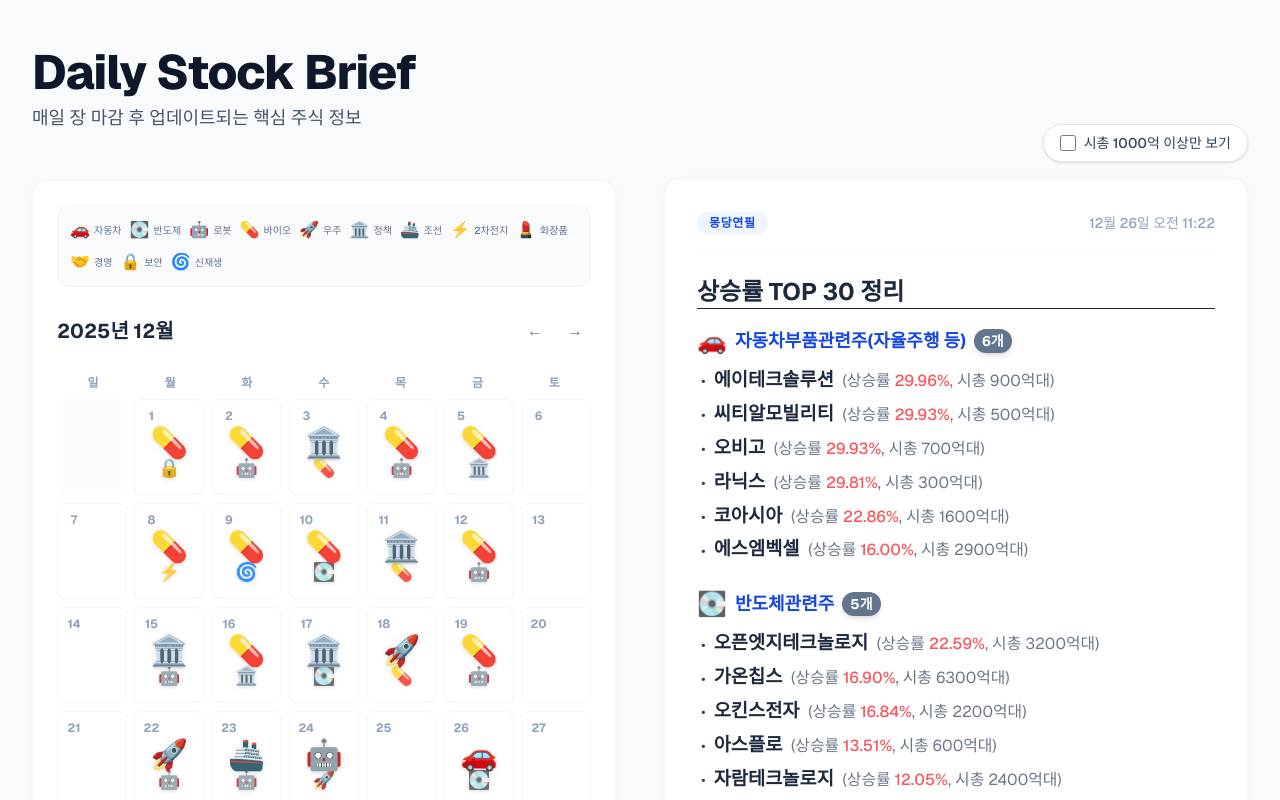
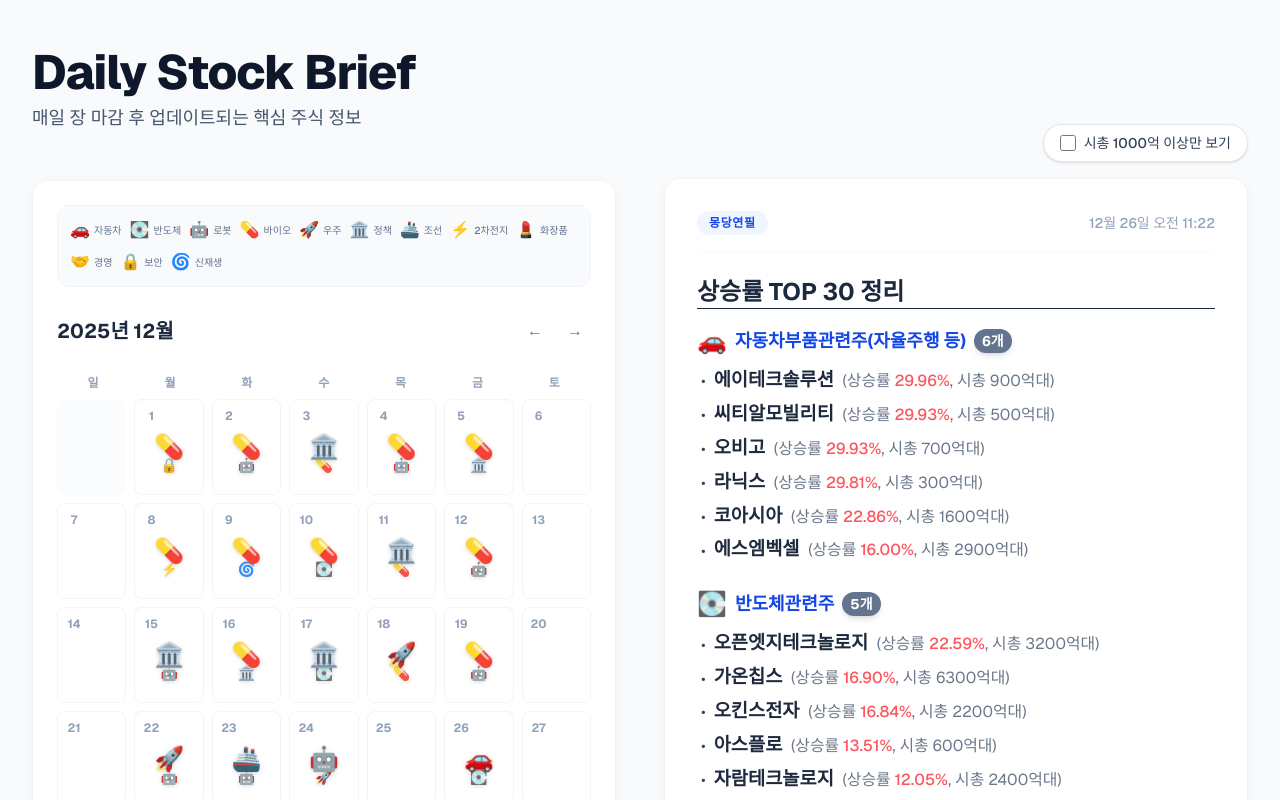
Before and after one commit to nanchacha/dailystock, a Next.js app: page / in a window 1280 px wide. Shown: the top 800 px of the page. Built offline with nearby package versions, Linux system fonts and the light colour scheme.

Commit message:
style: Reduce calendar emoji sizes by approx 20%

```diff
--- a/components/Calendar.tsx
+++ b/components/Calendar.tsx
@@ -95,12 +95,12 @@ export default function Calendar({ news }: { news: NewsItem[] }) {
                     {themes && themes.length > 0 && (
                         <div className="absolute inset-0 flex flex-col items-center justify-center pt-4 pointer-events-none">
                             {/* Main Theme */}
-                            <span className="text-3xl filter drop-shadow-sm leading-none z-10 transform hover:scale-110 transition-transform">
+                            <span className="text-2xl filter drop-shadow-sm leading-none z-10 transform hover:scale-110 transition-transform">
                                 {themes[0]}
                             </span>
                             {/* Second Theme (if exists) */}
                             {themes.length > 1 && (
-                                <span className="text-lg filter drop-shadow-sm opacity-90 -mt-1 z-0">
+                                <span className="text-sm filter drop-shadow-sm opacity-90 -mt-1 z-0">
                                     {themes[1]}
                                 </span>
                             )}
```
